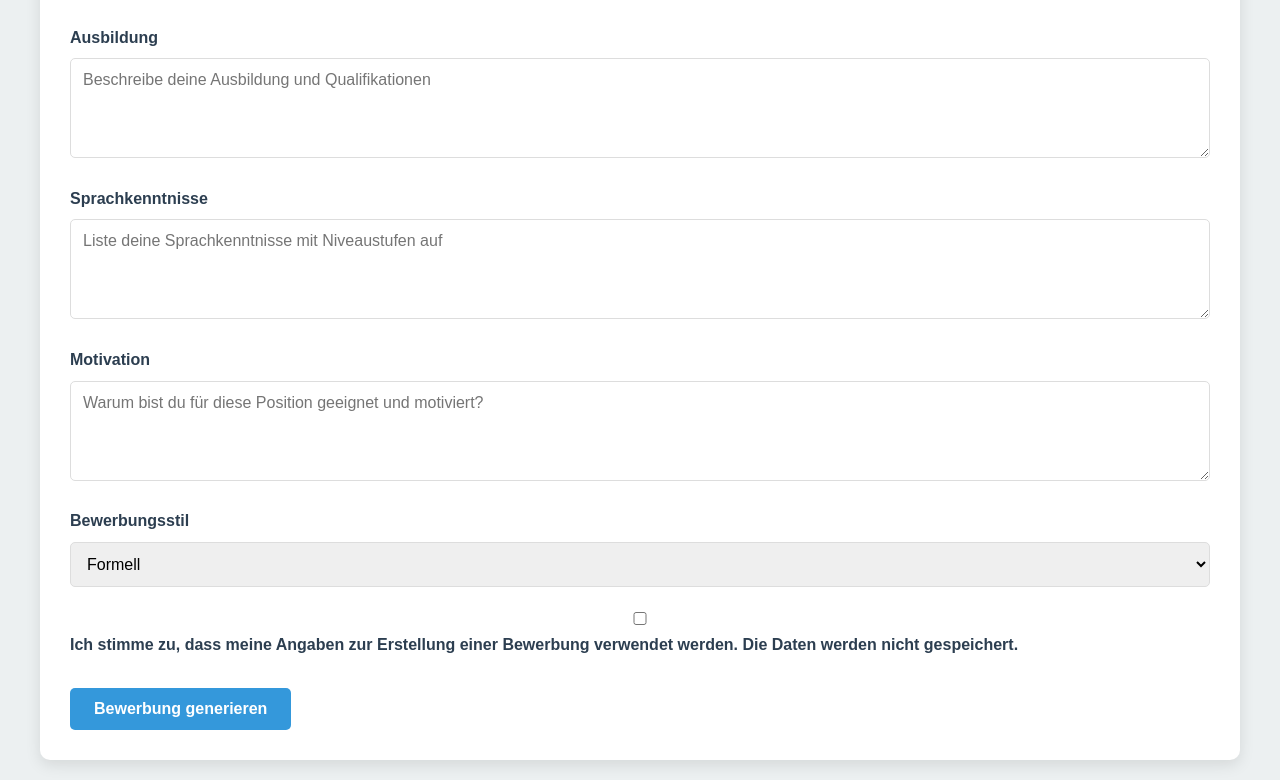
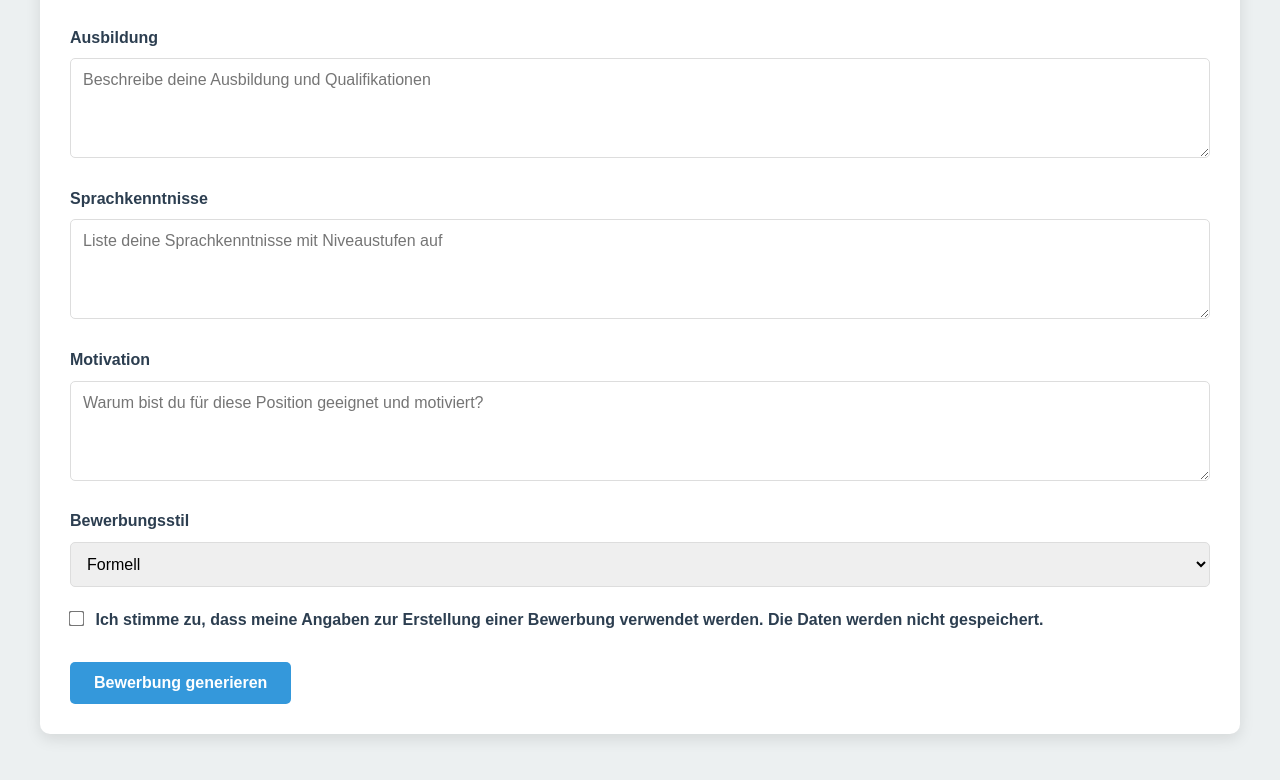
Before and after one commit to jeyjey1508/bewerbungsagent, a website: page bewerbungsagent/public/index.html in a window 1280 px wide. Shown: the part 1210-1990 px from the top of the page. After the commit the page ends 1964 px from the top, so only its background shows below. Drawn offline with nearby package versions, Linux system fonts and the light colour scheme.

Commit message:
index.html

```diff
--- a/bewerbungsagent/public/index.html
+++ b/bewerbungsagent/public/index.html
@@ -259,6 +259,12 @@
                 input[type="checkbox"] {
           margin-right: 8px;
         }
+                input[type="checkbox"] {
+          display: inline-block;
+          width: auto;
+          transform: scale(1.2);
+          margin-right: 8px;
+        }
 
     </style>
 </head>
```
